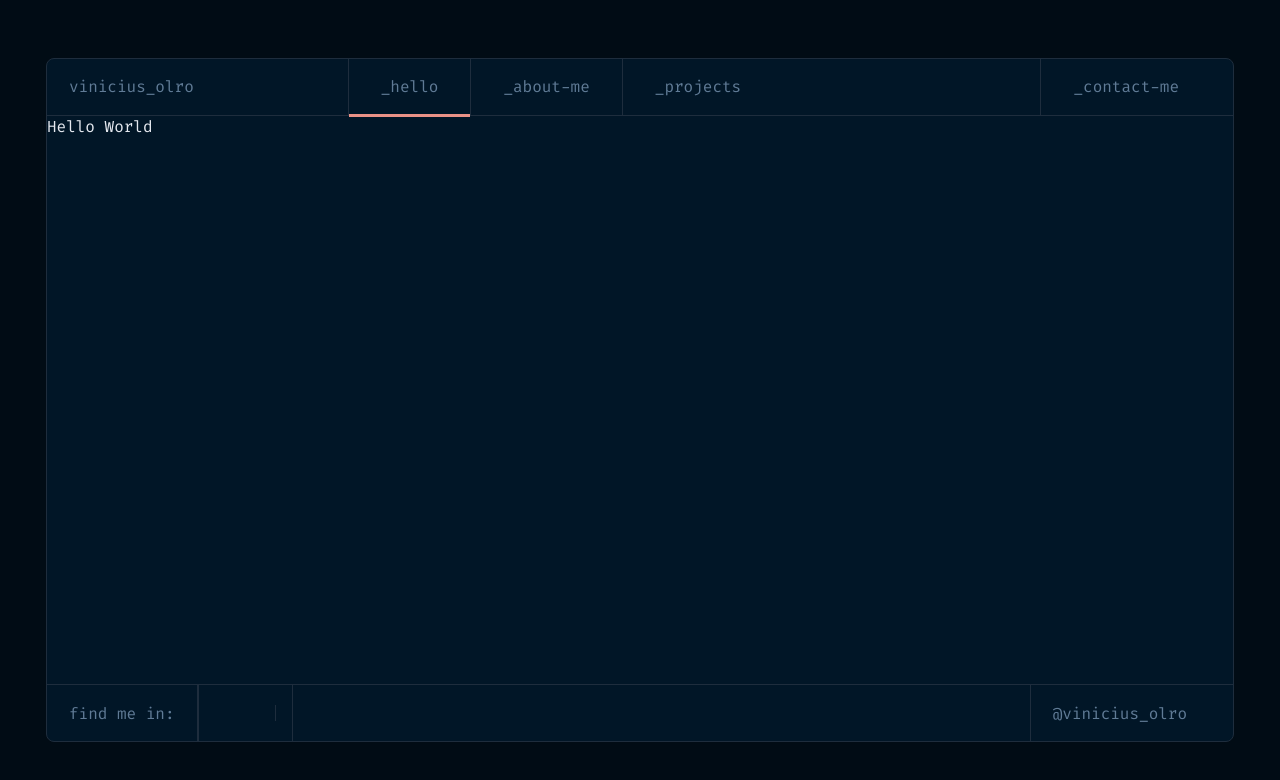
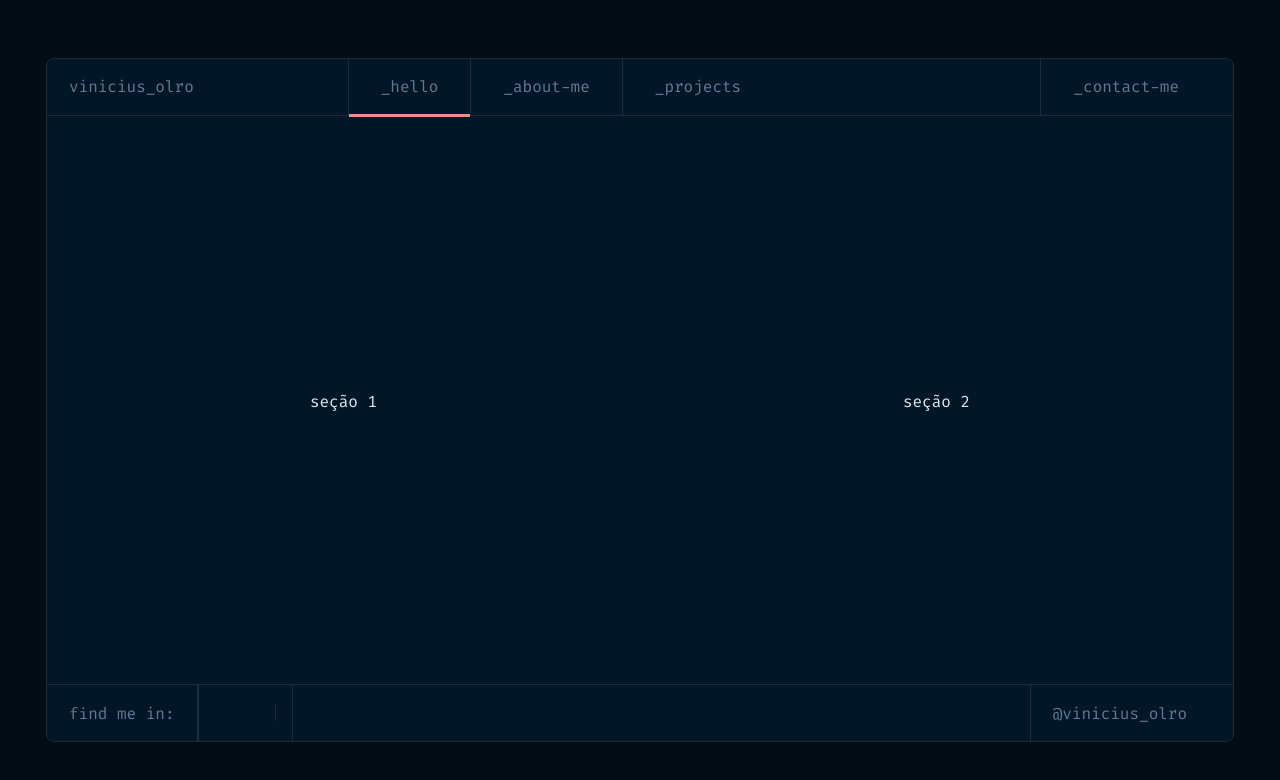
Before and after one commit to viniciusOlro/developer_portfolio, a Nuxt app: page / in a window 1280 px wide. Shown: the top 780 px of the page. Built offline with nearby package versions, Linux system fonts and the light colour scheme; some icons are missing.

Commit message:
Start Home structure

```diff
--- a/app.vue
+++ b/app.vue
@@ -1,7 +1,7 @@
 <template>
   <div id="container">
     <Header />
-    <div v-if="!isMobileMenuOpen">
+    <div v-if="!isMobileMenuOpen" id="main-content">
       <transition name="fade" mode="out-in">
         <nuxt-page />
       </transition>
@@ -86,6 +86,10 @@ a {
   background-color: var(--primary-color);
   position: relative;
 
+  #main-content {
+    height: calc(100vh - 14.42vh - .2rem - 11.2rem);
+  }
+
   #app-footer {
     position: absolute;
     width: 100%;
@@ -113,6 +117,10 @@ a {
   #container {
     height: calc(100vh - 3.2rem);
     width: calc(100vw - 3.2rem);
+
+    #main-content {
+      height: calc(100vh - 14.4rem);
+    }
   }
 }
 </style>
--- a/pages/index.vue
+++ b/pages/index.vue
@@ -1,7 +1,12 @@
 <template>
-  <div>
-    Hello World
-  </div>
+  <main>
+    <section>
+      seção 1
+    </section>
+    <section>
+      seção 2
+    </section>
+  </main>
 </template>
 
 <script>
@@ -11,4 +16,18 @@ export default {
 </script>
 
 <style scoped>
+
+main {
+  height: 100%;
+  display: flex;
+  align-items: center;
+  justify-content: space-around;
+}
+
+@media (max-width: 915px) {
+  main {
+    flex-direction: column;
+  }
+}
+
 </style>
```
